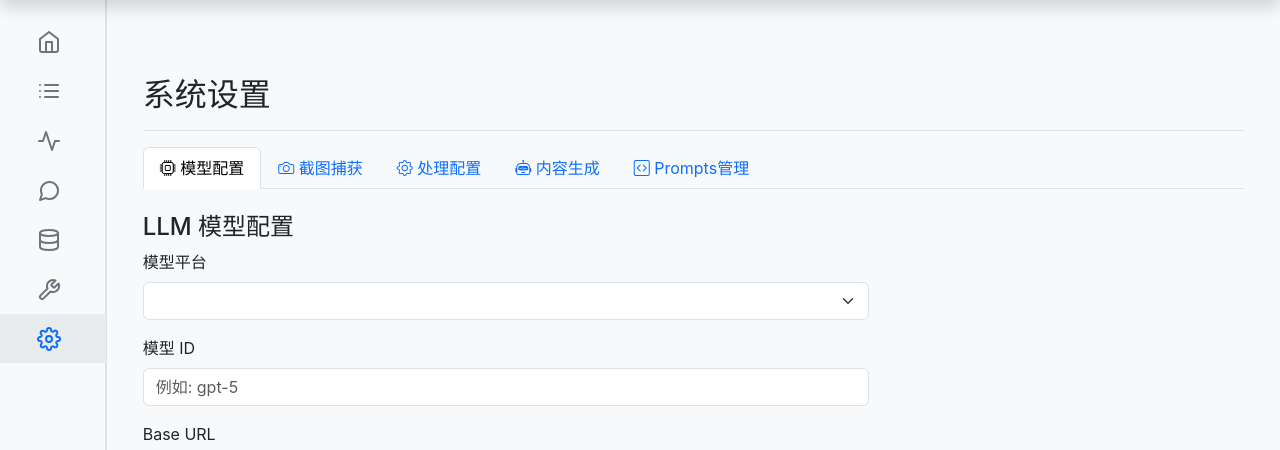
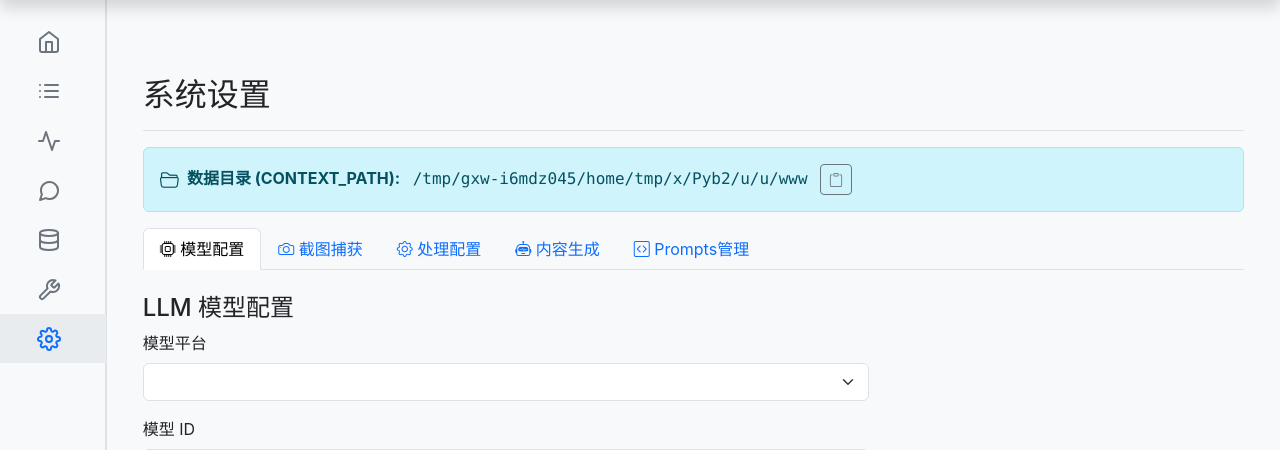
Before and after one commit to Kling0012/MineContext, a FastAPI app: page /settings in a window 1280 px wide. Shown: the part 48-498 px from the top of the page. Run offline with FastAPI, Linux system fonts and the light colour scheme; parts of the project's set-up code (start-up, migrations or seed data) failed here and were passed over; some libraries are stand-ins or nearby versions.

Commit message:
feat/data_path (#308)

```diff
--- a/opencontext/server/routes/settings.py
+++ b/opencontext/server/routes/settings.py
@@ -56,6 +56,7 @@ class UpdateModelSettingsResponse(BaseModel):
 
 
 # ==================== Helper Functions ====================
+
 
 def _build_llm_config(
     base_url: str, api_key: str, model: str, provider: str, llm_type: LLMType, **kwargs
@@ -216,9 +217,7 @@ async def validate_llm_config(request: UpdateModelSettingsRequest, _auth: str =
         if not cfg.modelId:
             return convert_resp(code=400, status=400, message="VLM model ID cannot be empty")
         if not cfg.embeddingModelId:
-            return convert_resp(
-                code=400, status=400, message="Embedding model ID cannot be empty"
-            )
+            return convert_resp(code=400, status=400, message="Embedding model ID cannot be empty")
 
         # Build configs for validation (without saving)
         vlm_config = _build_llm_config(
@@ -249,6 +248,32 @@ async def validate_llm_config(request: UpdateModelSettingsRequest, _auth: str =
     except Exception as e:
         logger.exception(f"Validation failed: {e}")
         return convert_resp(code=500, status=500, message=f"Validation failed: {str(e)}")
+
+
+# ==================== System Info ====================
+
+
+@router.get("/api/settings/system_info")
+async def get_system_info(_auth: str = auth_dependency):
+    """Get system information including data directory path"""
+    try:
+        import os
+        from pathlib import Path
+
+        context_path = os.getenv("CONTEXT_PATH", ".")
+        # Get absolute path
+        absolute_path = str(Path(context_path).resolve())
+
+        return convert_resp(
+            data={
+                "context_path": context_path,
+                "context_path_absolute": absolute_path,
+            }
+        )
+
+    except Exception as e:
+        logger.exception(f"Failed to get system info: {e}")
+        return convert_resp(code=500, status=500, message=f"Failed to get system info: {str(e)}")
 
 
 # ==================== General Settings ====================
--- a/opencontext/web/templates/settings.html
+++ b/opencontext/web/templates/settings.html
@@ -4,6 +4,18 @@
 <div class="container-fluid">
     <div class="d-flex justify-content-between flex-wrap flex-md-nowrap align-items-center pt-3 pb-2 mb-3 border-bottom">
         <h1 class="h2">系统设置</h1>
+    </div>
+
+    <!-- 数据目录信息 -->
+    <div class="alert alert-info d-flex align-items-center mb-3" role="alert">
+        <i class="bi bi-folder2-open me-2" style="font-size: 1.2rem;"></i>
+        <div>
+            <strong>数据目录 (CONTEXT_PATH):</strong>
+            <span id="contextPathDisplay" class="font-monospace ms-2">加载中...</span>
+            <button class="btn btn-sm btn-outline-secondary ms-2" onclick="copyContextPath()" title="复制路径">
+                <i class="bi bi-clipboard"></i>
+            </button>
+        </div>
     </div>
 
     <ul class="nav nav-tabs" id="settingsTabs" role="tablist">
@@ -565,6 +577,41 @@
 {% block scripts %}
 <script src="/static/js/settings.js"></script>
 <script>
+// 加载数据目录信息
+async function loadSystemInfo() {
+    try {
+        const response = await fetch('/api/settings/system_info');
+        const data = await response.json();
+        if (data.code === 0 && data.data) {
+            const contextPath = data.data.context_path_absolute || data.data.context_path;
+            document.getElementById('contextPathDisplay').textContent = contextPath;
+            document.getElementById('contextPathDisplay').dataset.path = contextPath;
+        } else {
+            document.getElementById('contextPathDisplay').textContent = '获取失败';
+        }
+    } catch (error) {
+        console.error('加载系统信息失败:', error);
+        document.getElementById('contextPathDisplay').textContent = '获取失败';
+    }
+}
+
+// 复制数据目录路径
+function copyContextPath() {
+    const path = document.getElementById('contextPathDisplay').dataset.path ||
+                 document.getElementById('contextPathDisplay').textContent;
+    if (path && path !== '加载中...' && path !== '获取失败') {
+        navigator.clipboard.writeText(path).then(() => {
+            showToast('路径已复制到剪贴板');
+        }).catch(err => {
+            console.error('复制失败:', err);
+            showToast('复制失败', true);
+        });
+    }
+}
+
+// 页面加载时获取系统信息
+document.addEventListener('DOMContentLoaded', loadSystemInfo);
+
 // 导出历史记录
 window.exportHistoryRecord = async function() {
     if (!selectedHistoryFile || !currentCategory) {
```
